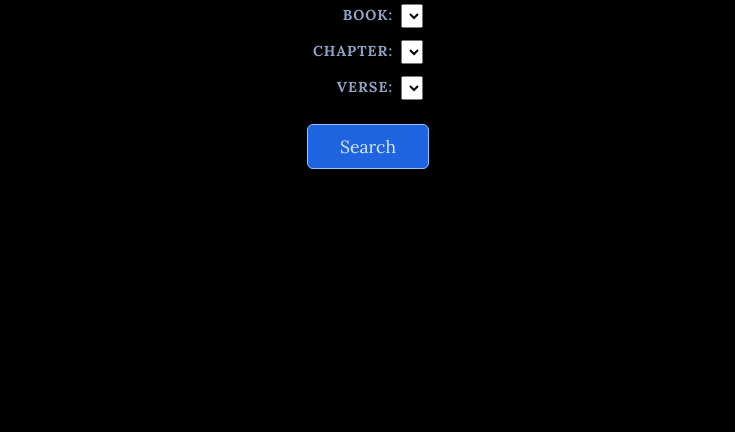
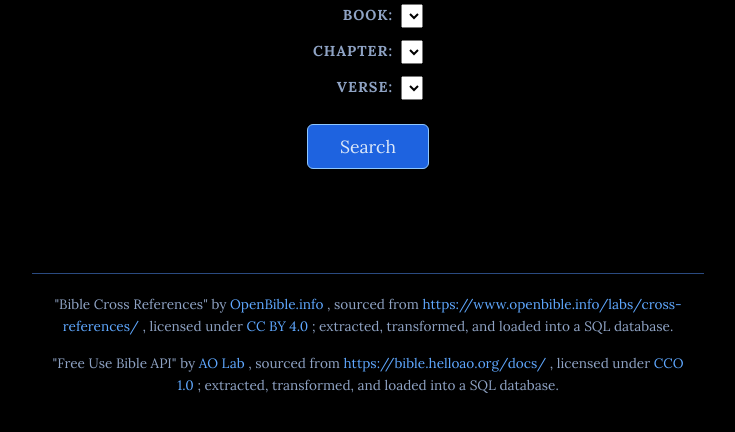
Before and after one commit to DelarioNance/pleiades-bible-study-tool, a FastAPI app: page / in a window 1280 px wide. Shown: the part 289-721 px from the top of the page, without its empty margins (272-1007 px from the left). Run offline with FastAPI, Linux system fonts and the light colour scheme; data that the repository does not hold is empty; parts of the project's set-up code (start-up, migrations or seed data) failed here and were passed over.

Commit message:
added attributions

```diff
--- a/src/frontend/static/css/styles.css
+++ b/src/frontend/static/css/styles.css
@@ -78,8 +78,8 @@ button {
 
 #traversalResults {
     max-width: 40rem;
-    margin: 3.5rem auto 0 auto;   /* 3rem of space between the button and the results */
-    padding: 0 1rem 3rem 1rem;
+    margin: 3.5rem auto 0 auto;
+    padding: 0 1rem 1rem 1rem;            /* was 0 1rem 3rem 1rem; the footer now supplies the gap */
 }
 
 .traversal-layer {
@@ -101,3 +101,35 @@ button {
 .traversal-verse {
     margin-bottom: 1.75rem;        /* space between verses inside a layer */
 }
+
+footer {
+    max-width: 40rem;
+    margin: 2rem auto 0 auto;          /* was 4rem */
+    padding: 1.25rem 1rem 2rem 1rem;   /* bottom padding trimmed from 3rem */
+    border-top: 1px solid #2a4a80;
+    text-align: center;
+    font-size: 0.85rem;
+    line-height: 1.6;
+    color: #8fa3c4;
+}
+
+footer p {
+    margin: 0 0 1rem 0;
+}
+
+footer p:last-child {
+    margin-bottom: 0;
+}
+
+footer a {
+    color: #5fa8ff;                    /* same bright blue as the focused dropdown border */
+    text-decoration: none;
+    border-bottom: 1px solid transparent;
+    overflow-wrap: anywhere;           /* keeps the long URLs from overflowing on narrow screens */
+}
+
+footer a:hover,
+footer a:focus {
+    color: #8fc7ff;                    /* same light blue as the button border */
+    border-bottom-color: #8fc7ff;
+}
--- a/src/frontend/templates/index.html
+++ b/src/frontend/templates/index.html
@@ -27,6 +27,51 @@
     <input type="hidden" id="defaultVerseNumber" placeholder="defaultVerseNumberPlaceholder" value="{{ defaultVerseNumber }}">
     <input type="hidden" id="defaultDepth" placeholder="defaultDepthPlaceholder" value="{{ defaultDepth }}">
 
+    <footer>
+       <p>
+            "Bible Cross References" by
+            <a href="https://www.openbible.info/"
+            target="_blank"
+            rel="noopener noreferrer">
+                OpenBible.info
+            </a>,
+            sourced from
+            <a href="https://www.openbible.info/labs/cross-references/"
+            target="_blank"
+            rel="noopener noreferrer">
+                https://www.openbible.info/labs/cross-references/
+            </a>,
+            licensed under
+            <a href="https://creativecommons.org/licenses/by/4.0/"
+            target="_blank"
+            rel="noopener noreferrer">
+                CC BY 4.0
+            </a>;
+            extracted, transformed, and loaded into a SQL database.
+        </p>
+
+        <p>
+            "Free Use Bible API" by
+            <a href="https://www.helloao.org/free-api.html"
+            target="_blank"
+            rel="noopener noreferrer">
+                AO Lab
+            </a>,
+            sourced from
+            <a href="https://bible.helloao.org/docs/"
+            target="_blank"
+            rel="noopener noreferrer">
+                https://bible.helloao.org/docs/
+            </a>,
+            licensed under
+            <a href="https://creativecommons.org/publicdomain/zero/1.0/"
+            target="_blank"
+            rel="noopener noreferrer">
+                CCO 1.0
+            </a>;
+            extracted, transformed, and loaded into a SQL database.
+        </p>
+    </footer>
     <script type="module" src="src/frontend/static/js/app.js"></script>
 </body>
 </html>
```
